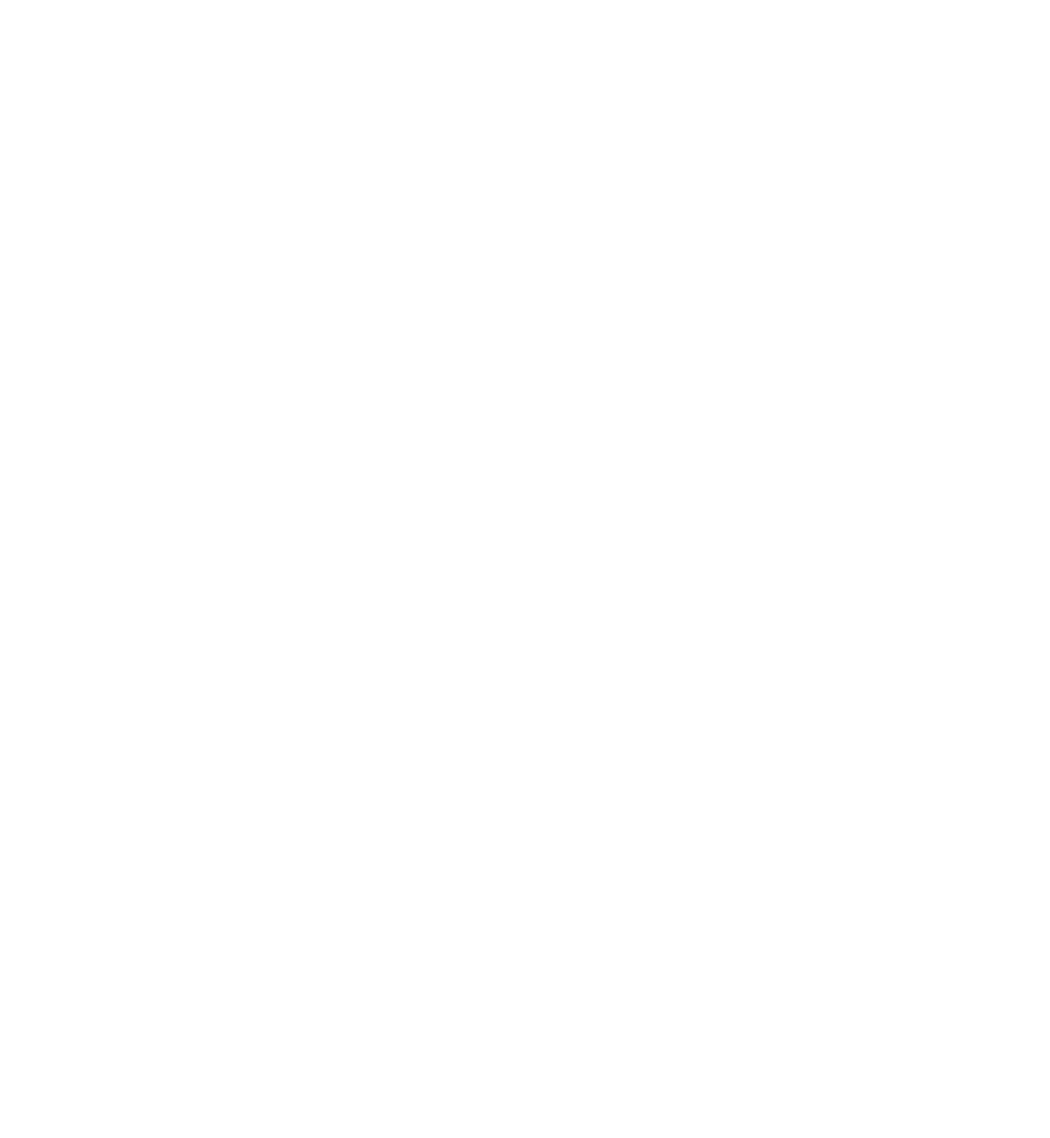
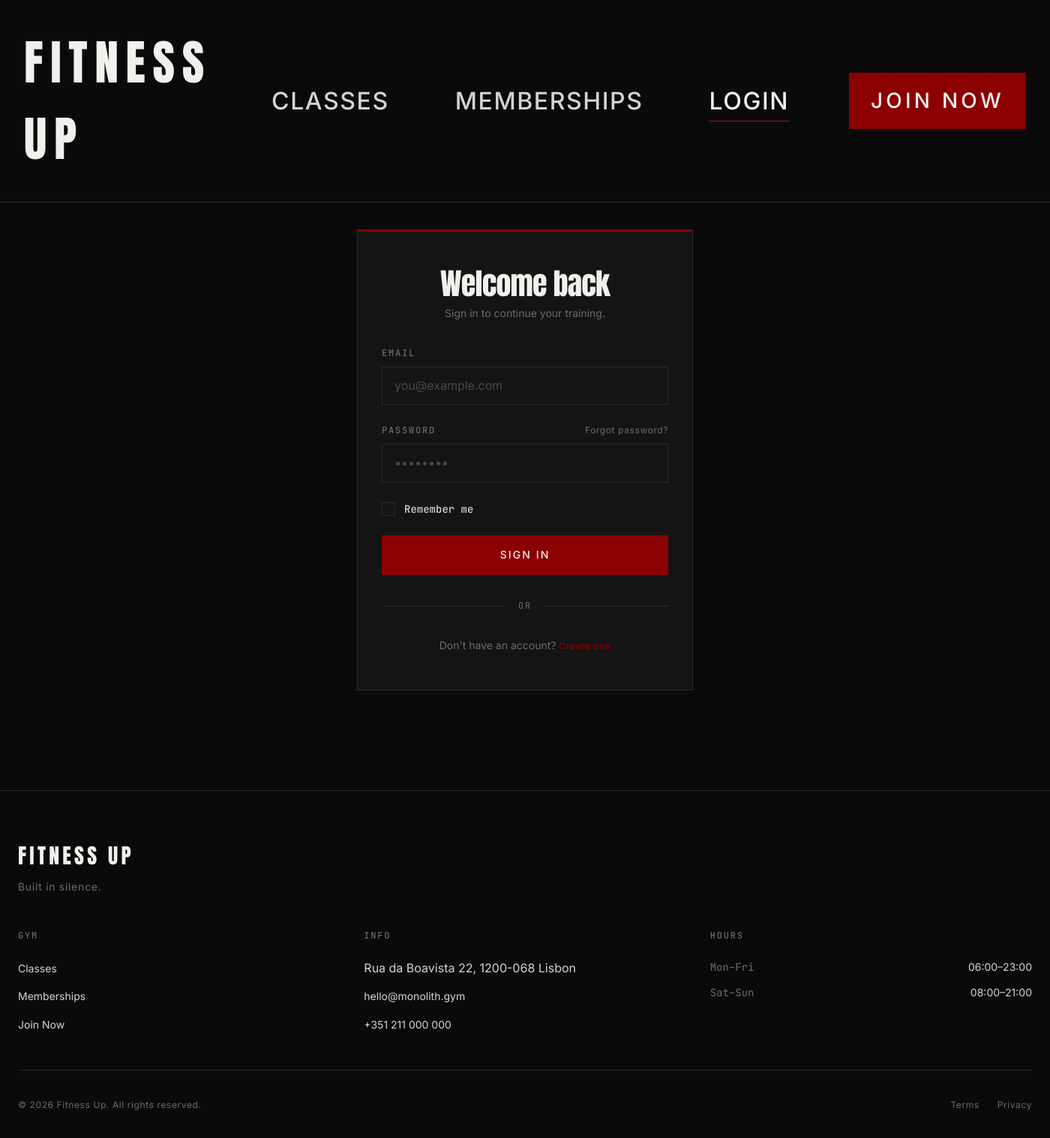
Before and after one commit to AfonsoBouca/gym-management-platform, a PHP site: page /login.html in a window 1400 px wide. Before the commit the page is empty. Shown: the whole page at 75% size. Before the commit the page ends 800 px from the top, so only its background shows below. Run offline with PHP 8.4, Linux system fonts and the light colour scheme.

Commit message:
login page

```diff
--- a/css/components/form.css
+++ b/css/components/form.css
@@ -0,0 +1,140 @@
+/* ==========================================================================
+   FORM
+   Reusable form-element styles: groups, labels, inputs, checkboxes, links.
+   Combine with page-level CSS (e.g. auth.css) for layout specifics.
+   ========================================================================== */
+
+/* --- Group: vertical stack of label + input -------------------------------- */
+.form__group {
+    display: flex;
+    flex-direction: column;
+    gap: var(--space-2);
+}
+
+.form__group--row {
+    flex-direction: row;
+    align-items: center;
+    gap: var(--space-3);
+}
+
+/* --- Label row: label + right-aligned link (e.g. "Forgot password?") ------ */
+.form__label-row {
+    display: flex;
+    justify-content: space-between;
+    align-items: baseline;
+}
+
+/* --- Labels ---------------------------------------------------------------- */
+.form__label {
+    font-family: var(--font-mono);
+    font-size: var(--text-xs);
+    font-weight: 500;
+    letter-spacing: var(--tracking-wider);
+    text-transform: uppercase;
+    color: var(--text-muted);
+}
+
+.form__label--inline {
+    font-size: var(--text-sm);
+    text-transform: none;
+    letter-spacing: var(--tracking-normal);
+    color: var(--text-secondary);
+    cursor: pointer;
+}
+
+/* --- Text inputs ---------------------------------------------------------- */
+.form__input {
+    width: 100%;
+    padding: var(--space-3) var(--space-4);
+
+    font-family: var(--font-body);
+    font-size: var(--text-base);
+    color: var(--text-primary);
+
+    background-color: var(--bg-surface);
+    border: var(--border-width) solid var(--border-subtle);
+    border-radius: 0;
+
+    transition:
+        border-color var(--duration-fast) var(--ease-out),
+        background-color var(--duration-fast) var(--ease-out);
+}
+
+.form__input::placeholder {
+    color: var(--text-muted);
+    opacity: 0.6;
+}
+
+.form__input:hover {
+    border-color: var(--border-strong);
+}
+
+.form__input:focus {
+    outline: none;
+    border-color: var(--accent);
+    background-color: var(--bg-elevated);
+}
+
+/* --- Checkbox ------------------------------------------------------------- */
+.form__checkbox {
+    appearance: none;
+    -webkit-appearance: none;
+    width: 1.125rem;
+    height: 1.125rem;
+    flex-shrink: 0;
+
+    background-color: var(--bg-surface);
+    border: var(--border-width) solid var(--border-subtle);
+    cursor: pointer;
+
+    display: grid;
+    place-content: center;
+
+    transition:
+        background-color var(--duration-fast) var(--ease-out),
+        border-color var(--duration-fast) var(--ease-out);
+}
+
+.form__checkbox::before {
+    content: "";
+    width: 0.55rem;
+    height: 0.55rem;
+    background-color: var(--accent);
+    transform: scale(0);
+    transition: transform var(--duration-fast) var(--ease-out);
+}
+
+.form__checkbox:checked {
+    border-color: var(--accent);
+}
+
+.form__checkbox:checked::before {
+    transform: scale(1);
+}
+
+.form__checkbox:focus-visible {
+    outline: 2px solid var(--accent);
+    outline-offset: 2px;
+}
+
+/* --- Form links ----------------------------------------------------------- */
+.form__link {
+    font-family: var(--font-body);
+    font-size: var(--text-xs);
+    color: var(--text-muted);
+    letter-spacing: var(--tracking-wide);
+    transition: color var(--duration-fast) var(--ease-out);
+}
+
+.form__link:hover {
+    color: var(--text-primary);
+}
+
+.form__link--accent {
+    color: var(--accent);
+    font-weight: 500;
+}
+
+.form__link--accent:hover {
+    color: var(--accent-hover);
+}
--- a/css/main.css
+++ b/css/main.css
@@ -16,6 +16,8 @@
 @import url("components/button.css") layer(components);
 @import url("components/card.css")   layer(components);
 @import url("components/footer.css") layer(components);
+@import url("components/form.css")   layer(components);
 
 /* --- Pages: page-specific styles -------------------------------------- */
 @import url("pages/home.css") layer(pages);
+@import url("pages/auth.css") layer(pages);
--- a/css/pages/auth.css
+++ b/css/pages/auth.css
@@ -0,0 +1,98 @@
+/* ==========================================================================
+   AUTH PAGE
+   Login / Register layout. Centers a single card vertically on the
+   viewport with a subtle top accent line.
+   ========================================================================== */
+
+/* --- Page wrapper: full-viewport center ----------------------------------- */
+.auth {
+    display: flex;
+    align-items: center;
+    justify-content: center;
+    min-height: calc(100vh - 7rem);   /* viewport minus header height       */
+    padding: var(--space-8) var(--gutter);
+}
+
+/* --- Card: the form container -------------------------------------------- */
+.auth__card {
+    width: 100%;
+    max-width: 28rem;
+    display: flex;
+    flex-direction: column;
+    gap: var(--space-8);
+
+    padding: var(--space-12) var(--space-8);
+    background-color: var(--bg-surface);
+    border: var(--border-width) solid var(--border-subtle);
+
+    /* Accent top line — a thin red bar that brands the card */
+    border-top: 3px solid var(--accent);
+}
+
+/* --- Header -------------------------------------------------------------- */
+.auth__header {
+    display: flex;
+    flex-direction: column;
+    gap: var(--space-2);
+    text-align: center;
+}
+
+.auth__title {
+    font-family: var(--font-display);
+    font-size: var(--text-2xl);
+    letter-spacing: var(--tracking-tight);
+    color: var(--text-primary);
+}
+
+.auth__subtitle {
+    font-size: var(--text-sm);
+    color: var(--text-muted);
+}
+
+/* --- Form stack inside the card ------------------------------------------ */
+.auth__card .form {
+    display: flex;
+    flex-direction: column;
+    gap: var(--space-6);
+}
+
+/* --- Divider ("or") ------------------------------------------------------ */
+.auth__divider {
+    display: flex;
+    align-items: center;
+    gap: var(--space-4);
+}
+
+.auth__divider::before,
+.auth__divider::after {
+    content: "";
+    flex: 1;
+    height: var(--border-width);
+    background-color: var(--border-subtle);
+}
+
+.auth__divider-text {
+    font-family: var(--font-mono);
+    font-size: var(--text-xs);
+    color: var(--text-muted);
+    letter-spacing: var(--tracking-wider);
+    text-transform: uppercase;
+}
+
+/* --- Footer text (register prompt) --------------------------------------- */
+.auth__footer-text {
+    text-align: center;
+    font-size: var(--text-sm);
+    color: var(--text-muted);
+}
+
+/* --- Responsive ---------------------------------------------------------- */
+@media (max-width: 30rem) {
+    .auth__card {
+        padding: var(--space-8) var(--space-6);
+    }
+
+    .auth__title {
+        font-size: var(--text-xl);
+    }
+}
--- a/login.html
+++ b/login.html
@@ -0,0 +1,157 @@
+<!DOCTYPE html>
+<html lang="en" class="page-auth">
+
+<head>
+    <meta charset="UTF-8">
+    <meta name="viewport" content="width=device-width, initial-scale=1.0">
+    <meta name="description"
+        content="Sign in to your Fitness Up account. Access classes, bookings, and your personal training dashboard.">
+    <title>Login — Fitness Up</title>
+    <link rel="preconnect" href="https://fonts.googleapis.com">
+    <link rel="preconnect" href="https://fonts.gstatic.com" crossorigin>
+    <link rel="stylesheet"
+        href="https://fonts.googleapis.com/css2?family=Anton&family=Inter:wght@300;400;500;700&family=JetBrains+Mono:ital,wght@0,100..900&display=swap">
+    <link rel="stylesheet" href="css/main.css">
+</head>
+
+<body>
+
+    <!-- SITE HEADER -->
+    <header class="site-header">
+        <div class="site-header__inner">
+            <a href="index.html" class="brand" aria-label="Fitness Up — home">
+                <span class="brand__mark">FITNESS UP</span>
+            </a>
+
+            <nav class="primary-nav" aria-label="Primary">
+                <ul class="primary-nav__list">
+                    <li><a href="classes.html" class="primary-nav__link">Classes</a></li>
+                    <li><a href="index.html#memberships" class="primary-nav__link">Memberships</a></li>
+                    <li><a href="login.html" class="primary-nav__link" aria-current="page">Login</a></li>
+                </ul>
+            </nav>
+
+            <a href="index.html#enroll" class="button button--primary">Join Now</a>
+        </div>
+    </header>
+
+    <main class="auth">
+
+        <!-- AUTH CARD -->
+        <section class="auth__card" aria-labelledby="auth-title">
+
+            <header class="auth__header">
+                <h1 id="auth-title" class="auth__title">Welcome back</h1>
+                <p class="auth__subtitle">Sign in to continue your training.</p>
+            </header>
+
+            <form class="form" action="#" method="post" id="login-form">
+
+                <!-- Email -->
+                <div class="form__group">
+                    <label for="login-email" class="form__label">Email</label>
+                    <input
+                        type="email"
+                        id="login-email"
+                        name="email"
+                        class="form__input"
+                        placeholder="you@example.com"
+                        autocomplete="email"
+                        required>
+                </div>
+
+                <!-- Password -->
+                <div class="form__group">
+                    <div class="form__label-row">
+                        <label for="login-password" class="form__label">Password</label>
+                        <a href="#" class="form__link">Forgot password?</a>
+                    </div>
+                    <input
+                        type="password"
+                        id="login-password"
+                        name="password"
+                        class="form__input"
+                        placeholder="••••••••"
+                        autocomplete="current-password"
+                        required>
+                </div>
+
+                <!-- Remember me -->
+                <div class="form__group form__group--row">
+                    <input type="checkbox" id="login-remember" name="remember" class="form__checkbox">
+                    <label for="login-remember" class="form__label form__label--inline">Remember me</label>
+                </div>
+
+                <!-- Submit -->
+                <button type="submit" class="button button--primary button--block">Sign In</button>
+
+            </form>
+
+            <!-- Divider -->
+            <div class="auth__divider" aria-hidden="true">
+                <span class="auth__divider-text">or</span>
+            </div>
+
+            <p class="auth__footer-text">
+                Don't have an account? <a href="#" class="form__link form__link--accent">Create one</a>
+            </p>
+
+        </section>
+
+    </main>
+
+    <!-- FOOTER -->
+    <footer class="site-footer">
+        <div class="site-footer__inner">
+
+            <div class="site-footer__brand">
+                <p class="brand__mark brand__mark--footer">FITNESS UP</p>
+                <p class="site-footer__tagline">Built in silence.</p>
+            </div>
+
+            <nav class="site-footer__nav" aria-label="Footer">
+                <div class="site-footer__col">
+                    <h2 class="site-footer__heading">Gym</h2>
+                    <ul>
+                        <li><a href="classes.html">Classes</a></li>
+                        <li><a href="index.html#memberships">Memberships</a></li>
+                        <li><a href="index.html#enroll">Join Now</a></li>
+                    </ul>
+                </div>
+                <div class="site-footer__col">
+                    <h2 class="site-footer__heading">Info</h2>
+                    <address class="site-footer__contact">
+                        <p>Rua da Boavista 22, 1200-068 Lisbon</p>
+                        <p><a href="mailto:hello@monolith.gym">hello@monolith.gym</a></p>
+                        <p><a href="tel:+351211000000">+351 211 000 000</a></p>
+                    </address>
+                </div>
+                <div class="site-footer__col">
+                    <h2 class="site-footer__heading">Hours</h2>
+                    <dl class="hours">
+                        <div>
+                            <dt>Mon–Fri</dt>
+                            <dd><time>06:00</time>–<time>23:00</time></dd>
+                        </div>
+                        <div>
+                            <dt>Sat–Sun</dt>
+                            <dd><time>08:00</time>–<time>21:00</time></dd>
+                        </div>
+                    </dl>
+                </div>
+            </nav>
+
+            <div class="site-footer__base">
+                <p class="site-footer__copy">© 2026 Fitness Up. All rights reserved.</p>
+                <ul class="site-footer__legal">
+                    <li><a href="#">Terms</a></li>
+                    <li><a href="#">Privacy</a></li>
+                </ul>
+            </div>
+
+        </div>
+    </footer>
+
+</body>
+
+</html>
```
